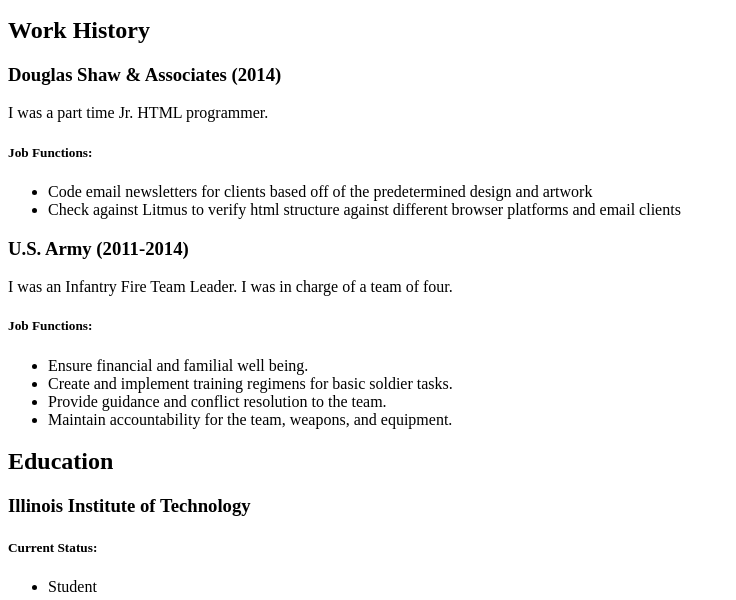
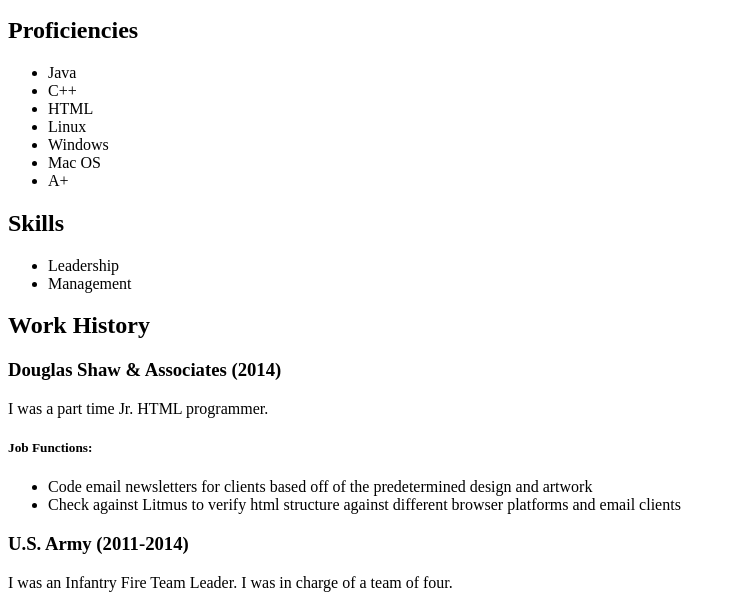
Before and after one commit to iNandezR/ITM361, a plain HTML site: page Project 1/resume.html in a window 1280 px wide. Shown: the part 200-800 px from the top of the page, without its empty margins (0-736 px from the left). Drawn offline with Linux system fonts and the light colour scheme.

Commit message:
updated resume

```diff
--- a/Project 1/resume.html
+++ b/Project 1/resume.html
@@ -21,6 +21,28 @@
 
 		    <section id="title">
 				<h1>Resume</h1>
+			</section>
+
+            <section id="proficiencies-skills">
+                <section id="proficiencies">
+                    <h2>Proficiencies</h2>
+                        <ul>
+                            <li>Java</li>
+                            <li>C++</li>
+                            <li>HTML</li>
+                            <li>Linux</li>
+                            <li>Windows</li>
+                            <li>Mac OS</li>
+                            <li>A+</li>
+                        </ul>
+                </section>
+                <section id="skills">
+                    <h2>Skills</h2>
+                        <ul>
+                            <li>Leadership</li>
+                            <li>Management</li>
+                        </ul>
+                </section>
             </section>
 			<section id="workHistory">
 				<h2>Work History</h2>
@@ -51,6 +73,7 @@
 			</section>
 			<section id="education">
 				<h2>Education</h2>
+                <section id="school">
                     <h3>Illinois Institute of Technology</h3>
                     <section id="currentstatus">
                         <h5>Current Status:</h5>
@@ -71,6 +94,7 @@
                         </ul>
                     </section>
                 </section>
+			</section>
 
 			<footer>
 				<p>
```
Lines whose indentation alone changed are shown as unchanged.
